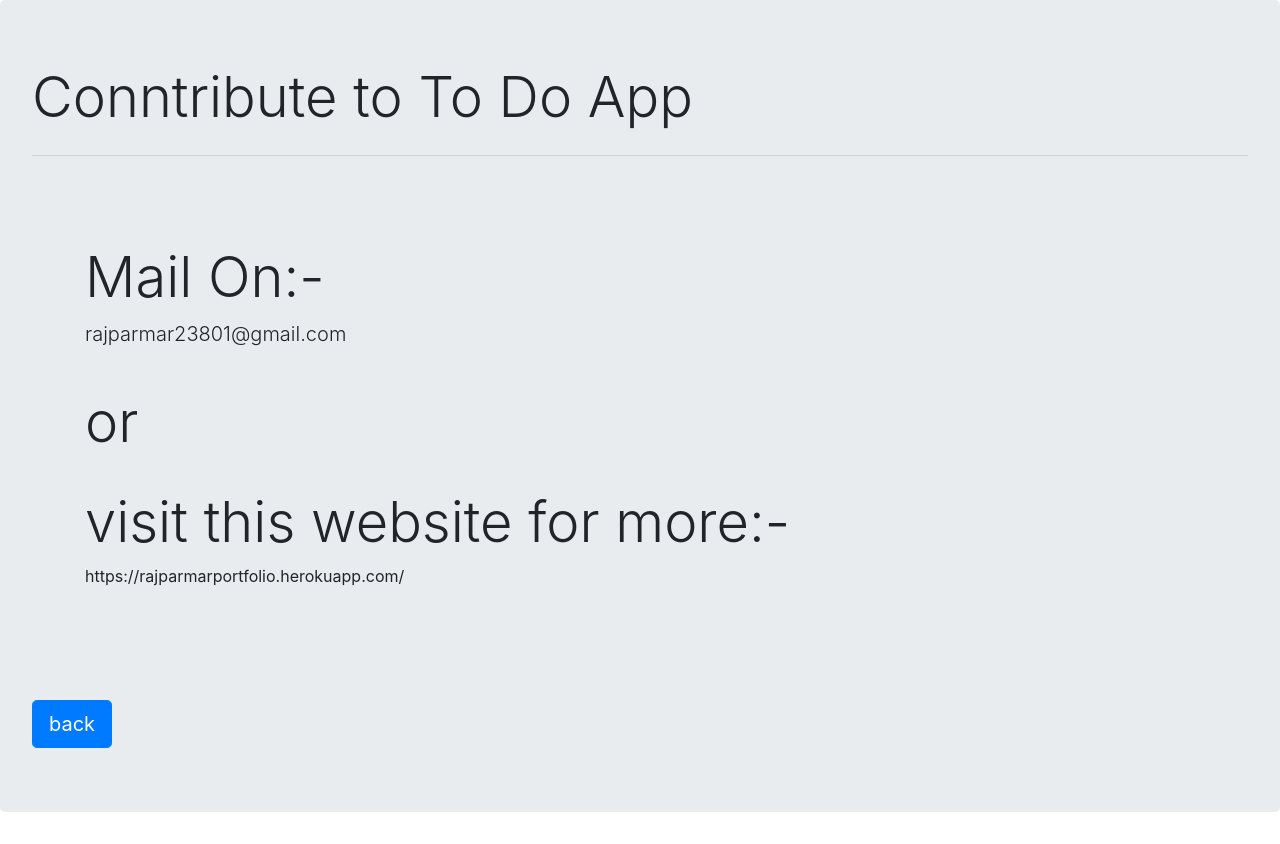
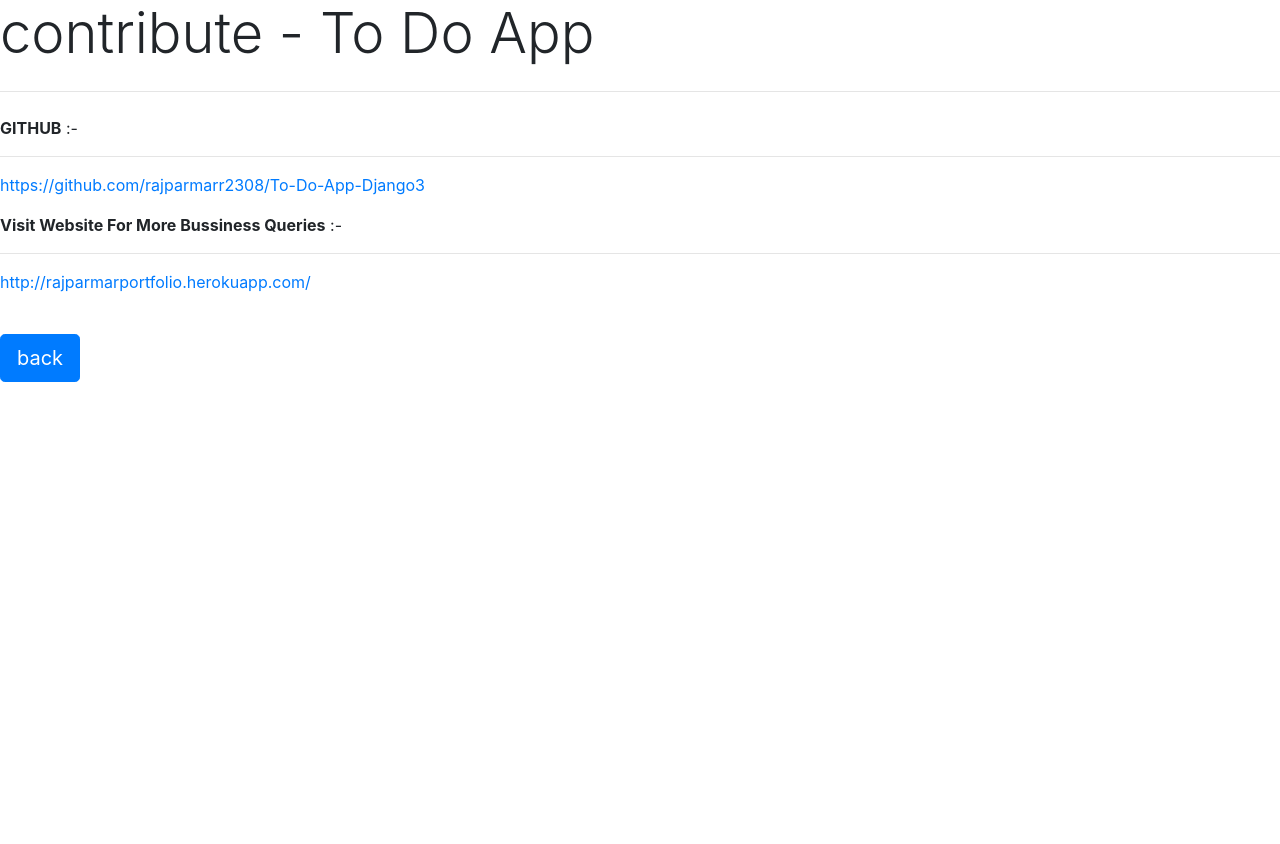
Before and after one commit to rajparmarr2308/To-Do-App-Django3, a Django app: template templates/main/contribute.html in a window 1280 px wide. After the commit the page ends 382 px from the top, so only its background shows below. Run offline with Django 3.2, Linux system fonts and the light colour scheme; the template is opened without the code that fills it, so the values that code supplies are empty; some libraries are stand-ins or nearby versions.

Commit message:
first commit

```diff
--- a/myapp/settings.py
+++ b/myapp/settings.py
@@ -27,9 +27,9 @@ STATIC_DIR=os.path.join(BASE_DIR,'static')
 
 SECRET_KEY = '0'
 # SECURITY WARNING: don't run with debug turned on in production!
-DEBUG = False
+DEBUG = True
 
-ALLOWED_HOSTS = ['https://w3devtodoapp.herokuapp.com/']
+ALLOWED_HOSTS = ['https://w3devtodoapp.herokuapp.com/','localhost']
 
 
 # Application definition
@@ -130,7 +130,7 @@ USE_TZ = True
 # Static files (CSS, JavaScript, Images)
 # https://docs.djangoproject.com/en/2.2/howto/static-files/
 
-STATIC_URL = '/static/'
+
 
 
 STATIC_URL = '/static/'
--- a/templates/main/about.html
+++ b/templates/main/about.html
@@ -15,10 +15,11 @@
         <h1 class="display-4">About To Do App</h1>
 
         <hr class="my-4">
-        <p>ToDo App is simple and awesome app to organize your tasks with very easy to use interface. ToDo can help you to make list of your tasks.</p>
+        <p>ToDo App is a Simple and Helpful app to organize your tasks with very easy  User Interface.<hr/>
+            ToDo App can help you to make list of your tasks.</p>
 
     </br>
-    <p class="lead">IN PROGRESS- Add your task with timely reminder</p>
+
         <a class="btn btn-primary btn-lg" href="/" role="button">back</a>
       </div>
 
--- a/templates/main/contribute.html
+++ b/templates/main/contribute.html
@@ -8,25 +8,24 @@
     <!-- Bootstrap CSS -->
     <link rel="stylesheet" href="https://stackpath.bootstrapcdn.com/bootstrap/4.5.0/css/bootstrap.min.css" integrity="sha384-9aIt2nRpC12Uk9gS9baDl411NQApFmC26EwAOH8WgZl5MYYxFfc+NcPb1dKGj7Sk" crossorigin="anonymous">
 
-    <title>contribute</title>
+    <title>About</title>
   </head>
   <body>
-    <div class="jumbotron">
-        <h1 class="display-4">Conntribute to To Do App</h1>
+    <div class="contribute">
+        <h1 class="display-4">contribute - To Do App</h1>
 
         <hr class="my-4">
-        <div class="jumbotron jumbotron-fluid">
-  <div class="container">
-    <h1 class="display-4">Mail On:-</h1>
-    <p class="lead">rajparmar23801@gmail.com</p></br><h1 class="display-4">or</h1></br>
-    <h1 class="display-4">visit this website for more:-</h1>
-<p>https://rajparmarportfolio.herokuapp.com/</p>
-        </p>
-  </div>
-</div>
+        <b>GITHUB</b> :-<hr/>
+          <p> <a href="https://github.com/rajparmarr2308/To-Do-App-Django3">https://github.com/rajparmarr2308/To-Do-App-Django3</a>
+         </p>
+           <b>Visit Website For More Bussiness Queries</b> :-<hr/>
+          <p> <a href="http://rajparmarportfolio.herokuapp.com/">http://rajparmarportfolio.herokuapp.com/</a>
+         </p>
+
+    </br>
 
         <a class="btn btn-primary btn-lg" href="/" role="button">back</a>
-      </div>
+
 
 
 
```
Also changed, not shown: templates/main/login.html (+5 -4 lines), templates/base.html (line endings or trailing spaces).
